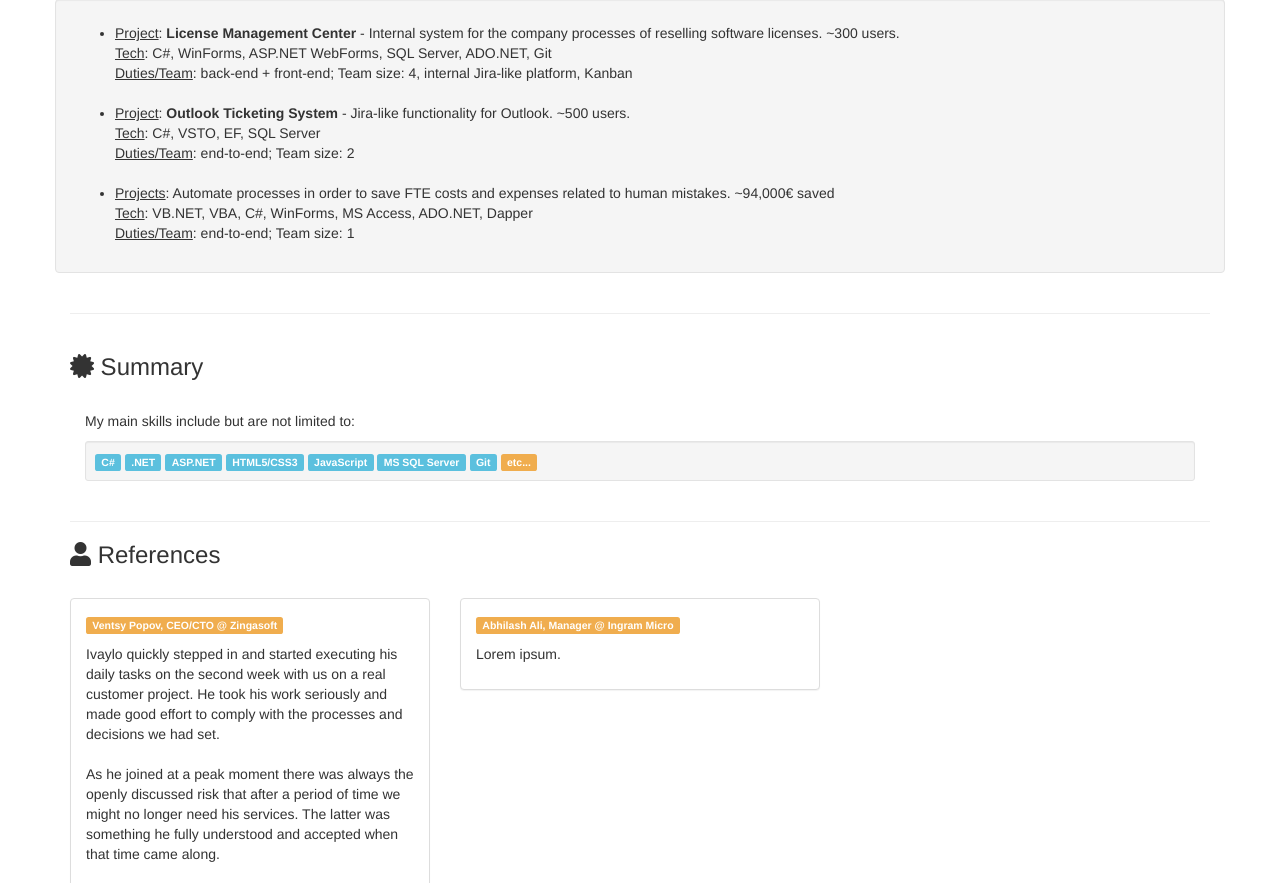
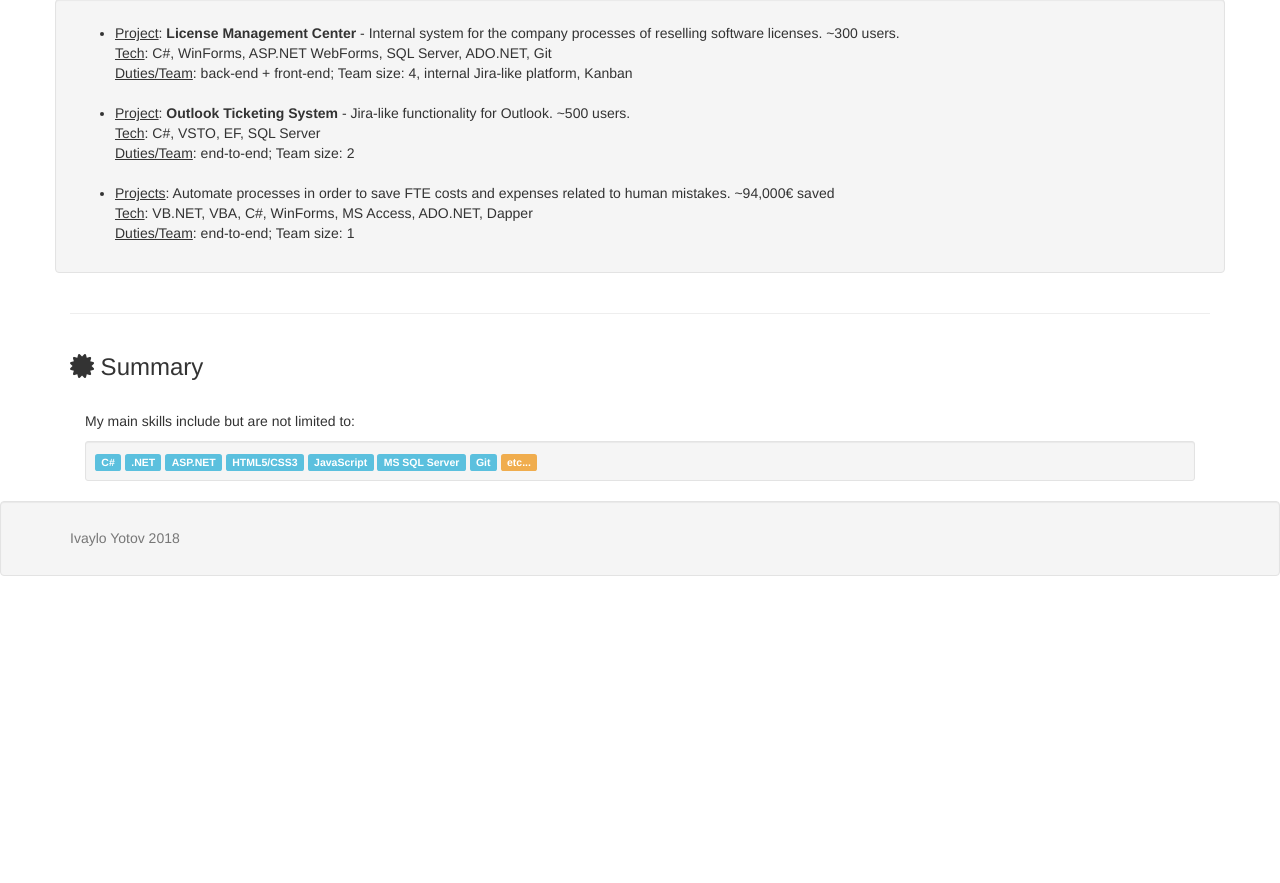
Before and after one commit to yotoff/yotoff.github.io, a plain HTML site: page index.html in a window 1280 px wide. Shown: the part 1917-2800 px from the top of the page. After the commit the page ends 2513 px from the top, so only its background shows below. Drawn offline with Linux system fonts and the light colour scheme.

Commit message:
remove refs

```diff
--- a/index.html
+++ b/index.html
@@ -33,7 +33,6 @@
                   <li><a href="#about">About</a></li>
                   <li><a href="#experience">Experience</a></li>
                   <li><a href="#summary">Summary</a></li>
-				  <li><a href="#references">References</a></li>
                </ul>
                <ul class="nav navbar-nav navbar-right">
                </ul>
@@ -207,33 +206,6 @@
                      </section>
                   </div>
                </div>
-			   <div class="row">
-                  <div class="col-lg-12">
-                     <hr>
-                     <h3 id="references"><i class="fas fa-user" aria-hidden="true"></i> References</h3>
-                     <br>
-                  </div>
-                  <div class="col-lg-12">
-                     <div class="row">
-                        <div class="col-xs-12 col-sm-12 col-md-4">
-                           <div class="panel panel-default">
-                              <div class="panel-body">
-                                 <p><span class="label label-warning">Ventsy Popov, CEO/CTO @ Zingasoft</span></p>
-                                 <p>Ivaylo quickly stepped in and started executing his daily tasks on the second week with us on a real customer project. He took his work seriously and made good effort to comply with the processes and decisions we had set. <br><br> As he joined at a peak moment there was always the openly discussed risk that after a period of time we might no longer need his services. The latter was something he fully understood and accepted when that time came along.</p>
-                              </div>
-                           </div>
-                        </div>
-                        <div class="col-xs-12 col-sm-12 col-md-4">
-                           <div class="panel panel-default">
-                              <div class="panel-body">
-                                 <p><span class="label label-warning">Abhilash Ali, Manager @ Ingram Micro</span></p>
-                                 <p> Lorem ipsum.</p>
-                              </div>
-                           </div>
-                        </div>
-                     </div>
-                  </div>
-               </div>
             </div>
          </div>
       </div>
```
Also changed, not shown: refer.txt (added).
